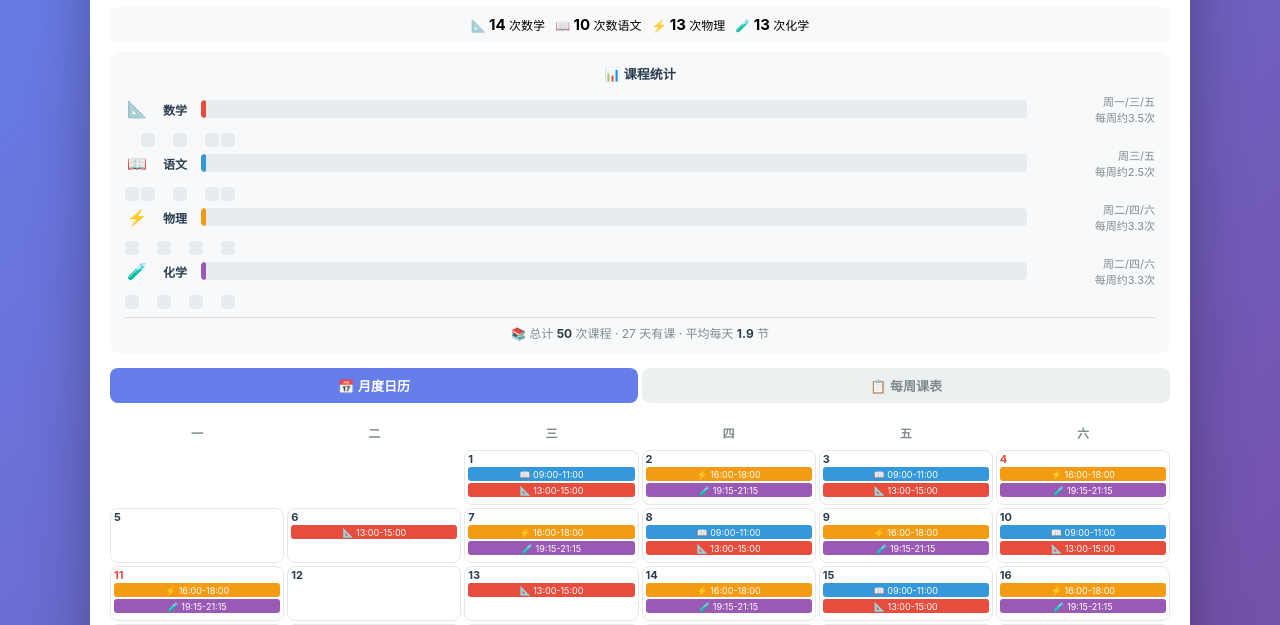
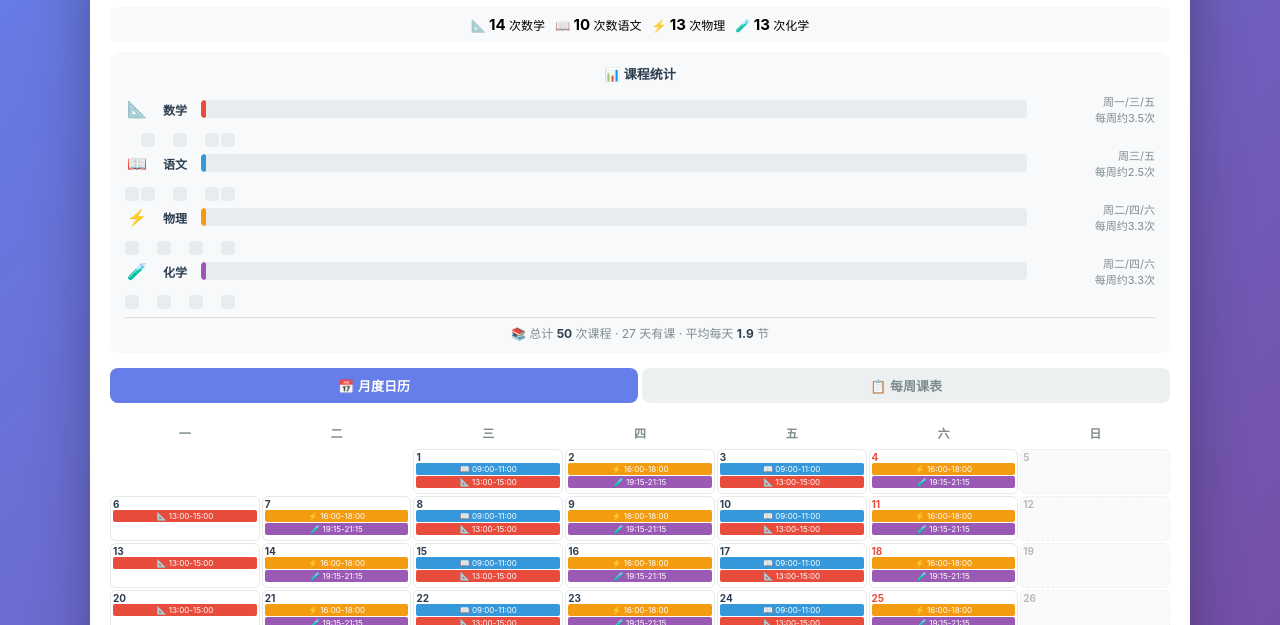
Before and after one commit to glenman/niniu-highschool-calendar, a plain HTML site: page index.html in a window 1280 px wide. Shown: the part 136-761 px from the top of the page. Drawn offline with Linux system fonts and the light colour scheme.

Commit message:
fix: 恢复7列日历(一到日)，周日格淡化显示，缩小格子适配竖屏

```diff
--- a/index.html
+++ b/index.html
@@ -86,8 +86,8 @@
         /* ====== Monthly Calendar ====== */
         .cal-grid {
             display: grid;
-            grid-template-columns: repeat(6, 1fr);
-            gap: 3px;
+            grid-template-columns: repeat(7, 1fr);
+            gap: 2px;
         }
         .cal-grid .col-header {
             text-align: center;
@@ -97,35 +97,37 @@
             padding: 6px 0;
         }
         .cal-day {
-            min-height: 55px;
-            border: 1.5px solid #e8e8e8;
-            border-radius: 8px;
-            padding: 3px;
+            min-height: 45px;
+            border: 1px solid #e8e8e8;
+            border-radius: 6px;
+            padding: 2px;
             display: flex;
             flex-direction: column;
-            gap: 2px;
+            gap: 1px;
         }
         .cal-day.empty { border: none; background: transparent; }
+        .cal-day.sun-empty { border: 1px dashed #eee; background: #fafafa; }
         .cal-day .day-label {
-            font-size: 11px;
+            font-size: 10px;
             font-weight: bold;
             color: #2c3e50;
             line-height: 1;
         }
         .cal-day .day-label.saturday { color: #e74c3c; }
+        .cal-day .day-label.sunday { color: #bbb; }
         .cal-day .ev {
             display: flex;
             align-items: center;
             justify-content: center;
-            font-size: 9px;
+            font-size: 8px;
             color: white;
-            border-radius: 3px;
-            padding: 1px 3px;
+            border-radius: 2px;
+            padding: 1px 2px;
             white-space: nowrap;
             overflow: hidden;
             text-overflow: ellipsis;
             flex-shrink: 0;
-            min-height: 14px;
+            min-height: 12px;
         }
         .ev.math { background: #e74c3c; }
         .ev.chinese { background: #3498db; }
@@ -878,23 +880,33 @@
         DATA.schedule.forEach(d => { dayMap[d.date] = d; });
 
         let html = '';
-        // Column headers: 一 二 三 四 五 六
-        ['一','二','三','四','五','六'].forEach(h => {
+        // Column headers: 一 二 三 四 五 六 日
+        ['一','二','三','四','五','六','日'].forEach(h => {
             html += '<div class="col-header">' + h + '</div>';
         });
 
-        // 6 weeks x 6 days = 36 cells (covers June 29 to July 31)
-        for (let i = 0; i < 6 * 6; i++) {
+        // 6 weeks x 7 days = 42 cells (covers June 29 to Aug 2)
+        for (let i = 0; i < 6 * 7; i++) {
             const d = new Date(mondayStart);
             d.setDate(d.getDate() + i);
-            // Only show July days
-            if (d.getMonth() !== 6 || d.getFullYear() !== 2026) {
+            const ds = d.getFullYear() + '-' + String(d.getMonth()+1).padStart(2,'0') + '-' + String(d.getDate()).padStart(2,'0');
+            const dayInfo = dayMap[ds];
+            const isSunday = d.getDay() === 0;
+            const isSaturday = d.getDay() === 6;
+            const inJuly = d.getMonth() === 6 && d.getFullYear() === 2026;
+
+            if (!inJuly) {
                 html += '<div class="cal-day empty"></div>';
                 continue;
             }
-            const ds = d.getFullYear() + '-' + String(d.getMonth()+1).padStart(2,'0') + '-' + String(d.getDate()).padStart(2,'0');
-            const dayInfo = dayMap[ds];
-            const isSaturday = d.getDay() === 6;
+
+            if (isSunday) {
+                // Sunday: show date only, no courses, dimmed style
+                html += '<div class="cal-day sun-empty">';
+                html += '<div class="day-label sunday">' + d.getDate() + '</div>';
+                html += '</div>';
+                continue;
+            }
 
             html += '<div class="cal-day">';
             html += '<div class="day-label' + (isSaturday ? ' saturday' : '') + '">' + d.getDate() + '</div>';
```
